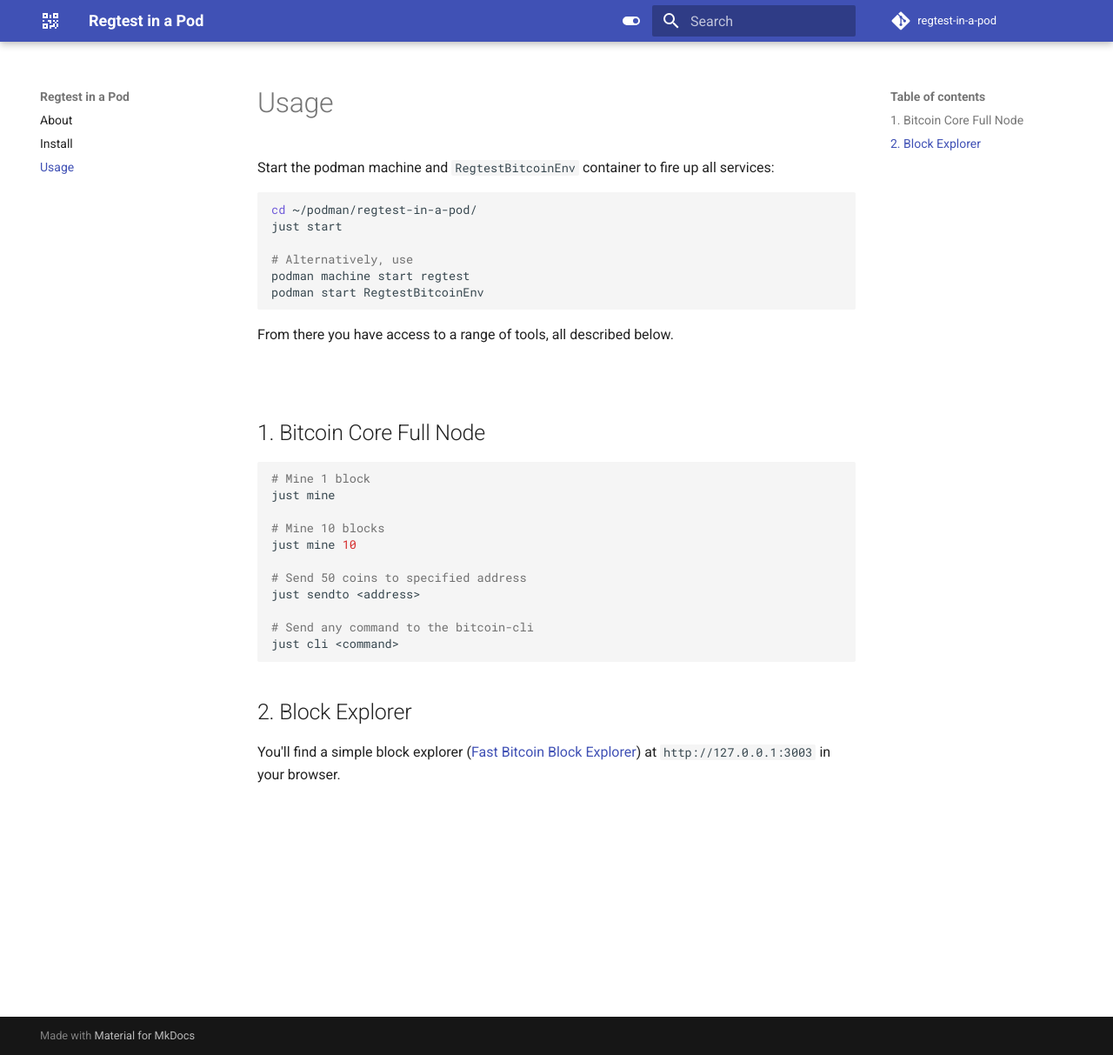
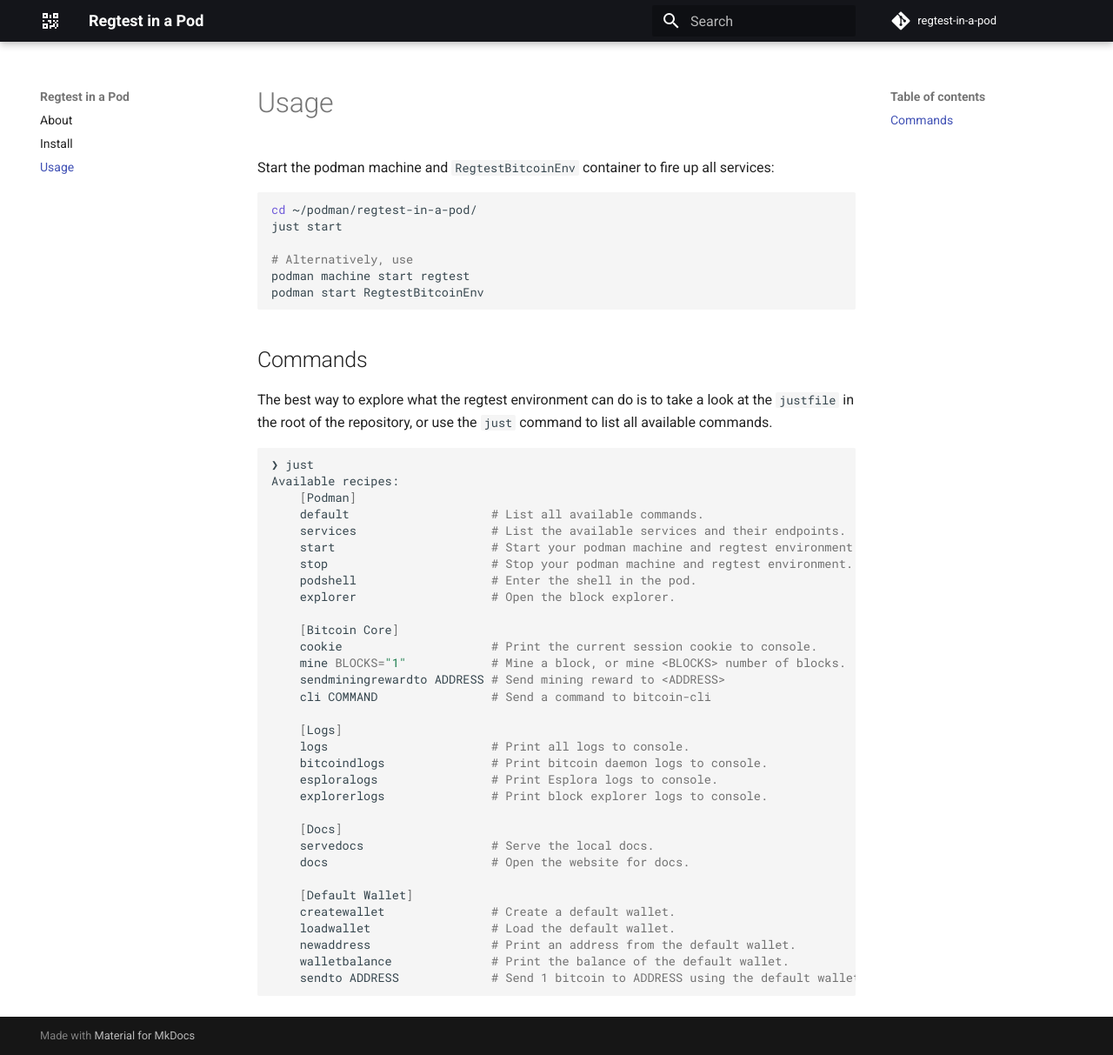
Before and after one commit to upjohnc/regtest-in-a-pod, an MkDocs documentation site: the page built from docs/usage.md, in a window 1280 px wide and 1213 px high. Shown: the whole window at 87% size. Built offline with MkDocs 1.6.1 and Material for MkDocs 9.7.7, drawn with Linux system fonts in a browser that asks for light colours; comment, search, counter and statistics services are not loaded.

Commit message:
Clean up documentation website

````diff
--- a/docs/usage.md
+++ b/docs/usage.md
@@ -11,26 +11,41 @@ podman machine start regtest
 podman start RegtestBitcoinEnv
 ```
 
-From there you have access to a range of tools, all described below.
+## Commands
 
-<br>
-
-## 1. Bitcoin Core Full Node
+The best way to explore what the regtest environment can do is to take a look at the `justfile` in the root of the repository, or use the `just` command to list all available commands.
 
 ```shell
-# Mine 1 block
-just mine
+❯ just
+Available recipes:
+    [Podman]
+    default                    # List all available commands.
+    services                   # List the available services and their endpoints.
+    start                      # Start your podman machine and regtest environment.
+    stop                       # Stop your podman machine and regtest environment.
+    podshell                   # Enter the shell in the pod.
+    explorer                   # Open the block explorer.
 
-# Mine 10 blocks
-just mine 10
+    [Bitcoin Core]
+    cookie                     # Print the current session cookie to console.
+    mine BLOCKS="1"            # Mine a block, or mine <BLOCKS> number of blocks.
+    sendminingrewardto ADDRESS # Send mining reward to <ADDRESS>
+    cli COMMAND                # Send a command to bitcoin-cli
 
-# Send 50 coins to specified address
-just sendto <address>
+    [Logs]
+    logs                       # Print all logs to console.
+    bitcoindlogs               # Print bitcoin daemon logs to console.
+    esploralogs                # Print Esplora logs to console.
+    explorerlogs               # Print block explorer logs to console.
 
-# Send any command to the bitcoin-cli
-just cli <command>
+    [Docs]
+    servedocs                  # Serve the local docs.
+    docs                       # Open the website for docs.
+
+    [Default Wallet]
+    createwallet               # Create a default wallet.
+    loadwallet                 # Load the default wallet.
+    newaddress                 # Print an address from the default wallet.
+    walletbalance              # Print the balance of the default wallet.
+    sendto ADDRESS             # Send 1 bitcoin to ADDRESS using the default wallet.
 ```
-
-## 2. Block Explorer
-
-You'll find a simple block explorer ([Fast Bitcoin Block Explorer](https://github.com/RCasatta/fbbe)) at `http://127.0.0.1:3003` in your browser.
--- a/mkdocs.yaml
+++ b/mkdocs.yaml
@@ -17,13 +17,10 @@ theme:
 
   palette:
     - scheme: default
-      toggle:
-        icon: material/toggle-switch
-        name: Switch to dark mode
-    - scheme: slate
-      toggle:
-        icon: material/toggle-switch-off-outline
-        name: Switch to light mode
+      primary: black
+      accent: black
+      background: white
+      text: black
 
 markdown_extensions:
   - admonition
````
Also changed, not shown: docs/index.md (+17 -3 lines), docs/install.md (+15 -5 lines).
